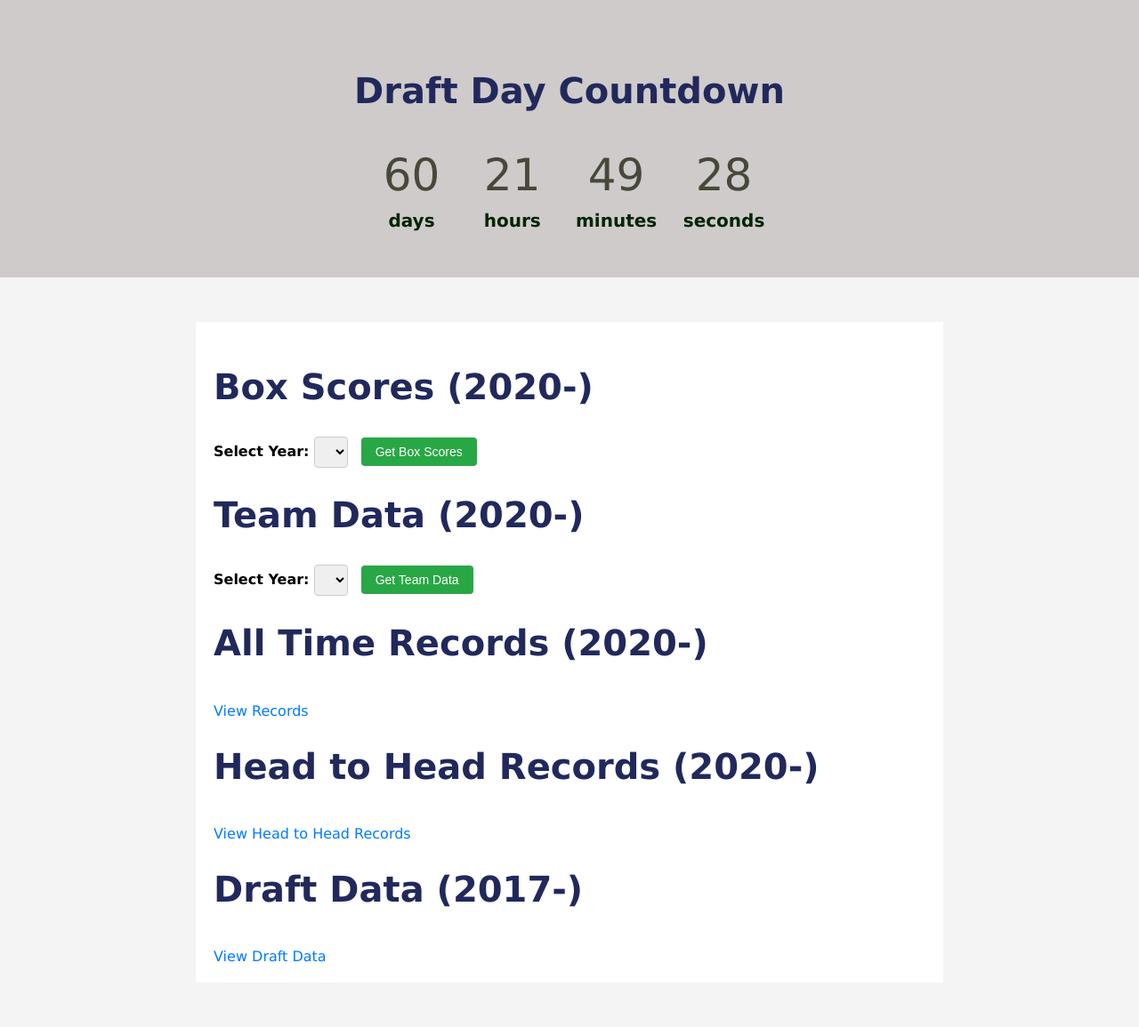
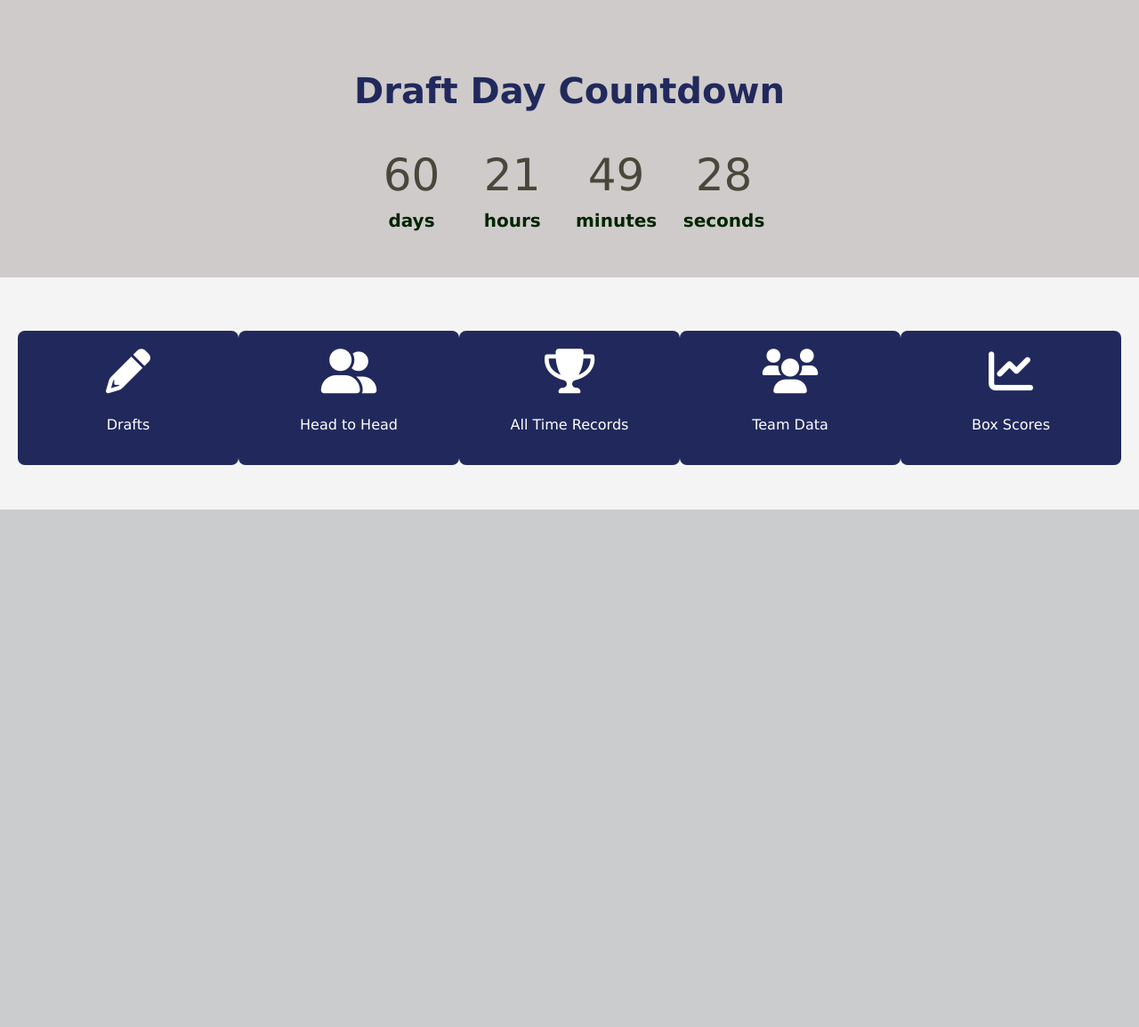
Before and after one commit to shraydewan/Buzzcut-League, a Flask app: template templates/index.html in a window 1280 px wide. Shown: the part 499-1654 px from the top of the page at 89% size. After the commit the page ends 1072 px from the top, so only its background shows below. Run offline with Flask 3, Linux system fonts and the light colour scheme; the template is opened without the code that fills it, so the values that code supplies are empty; parts of the project's set-up code (start-up, migrations or seed data) failed here and were passed over.

Commit message:
Update index.html

```diff
--- a/templates/index.html
+++ b/templates/index.html
@@ -2,6 +2,8 @@
 <html>
 <head>
     <title>Buzzcut League</title>
+    <!-- Include Font Awesome -->
+    <link rel="stylesheet" href="https://cdnjs.cloudflare.com/ajax/libs/font-awesome/6.0.0-beta3/css/all.min.css" integrity="sha512-... (shortened)" crossorigin="anonymous" referrerpolicy="no-referrer" />
     <style>
         html, body {
             margin: 0;
@@ -34,7 +36,6 @@
             padding: 160px;
             border: 1px solid black;
             color: white;
-            background-image: url('{{ url_for('static', filename='images/IMG_0844.jpg') }}');
             background-size: cover;
             background-position: center;
             overflow: hidden;
@@ -52,7 +53,7 @@
         }
         .container {
             max-width: 800px;
-            margin: 50px auto;
+            margin: 30px auto;
             padding: 20px;
             background-color: #fff;
         }
@@ -122,10 +123,32 @@
             font-size: 20px;
             color: #002500;
         }
+        .icon-boxes {
+            display: flex;
+            justify-content: space-around;
+            margin: 50px 0;
+            padding: 0 20px;
+        }
+        .icon-box {
+            background-color: #21295C;
+            color: white;
+            text-align: center;
+            padding: 20px;
+            border-radius: 8px;
+            width: 18%;
+            text-decoration: none;
+        }
+        .icon-box:hover {
+            background-color: #3b486b;
+        }
+        .icon-box i {
+            font-size: 50px;
+            margin-bottom: 10px;
+        }
     </style>
 </head>
 <body>
-    <div class="section">
+    <div class="section" style="background-image: url('{{ url_for('static', filename='images/IMG_0844.jpg') }}');">
         <div class="topnav">
             <a class="active" href="#home">Home</a>
             <a href="draft_data">Drafts</a>
@@ -157,34 +180,27 @@
             </div>
         </div>
     </div>
-    <div class="container">
-        <h2>Box Scores (2020-)</h2>
-        <form action="box_scores" method="post">
-            <label for="year">Select Year:</label>
-            <select id="year" name="year">
-                {% for year in years %}
-                    <option value="{{ year }}">{{ year }}</option>
-                {% endfor %}
-            </select>
-            <input type="submit" value="Get Box Scores">
-        </form>
-        <h2>Team Data (2020-)</h2>
-        <form action="teams" method="post">
-            <label for="year">Select Year:</label>
-            <select id="year" name="year">
-                {% for year in years %}
-                    <option value="{{ year }}">{{ year }}</option>
-                {% endfor %}
-            </select>
-            <input type="submit" value="Get Team Data">
-        </form>
-        <h2>All Time Records (2020-)</h2>
-        <a href="records">View Records</a>
-        <h2>Head to Head Records (2020-)</h2>
-        <a href="head_to_head">View Head to Head Records</a>
-        <h2>Draft Data (2017-)</h2>
-        <a href="draft_data">View Draft Data</a>
-    </div>
+    <div class="icon-boxes">
+        <a href="draft_data" class="icon-box">
+            <i class="fas fa-pencil-alt"></i>
+            <p>Drafts</p>
+        </a>
+        <a href="head_to_head" class="icon-box">
+            <i class="fas fa-user-friends"></i>
+            <p>Head to Head</p>
+        </a>
+        <a href="records" class="icon-box">
+            <i class="fas fa-trophy"></i>
+            <p>All Time Records</p>
+        </a>
+        <a href="teams" class="icon-box">
+            <i class="fas fa-users"></i>
+            <p>Team Data</p>
+        </a>
+        <a href="box_scores" class="icon-box">
+            <i class="fas fa-chart-line"></i>
+            <p>Box Scores</p>
+        </a>
     <script>
         // Set the date we're counting down to
         var countDownDate = new Date("Aug 2, 2024 18:00:00").getTime();
```
